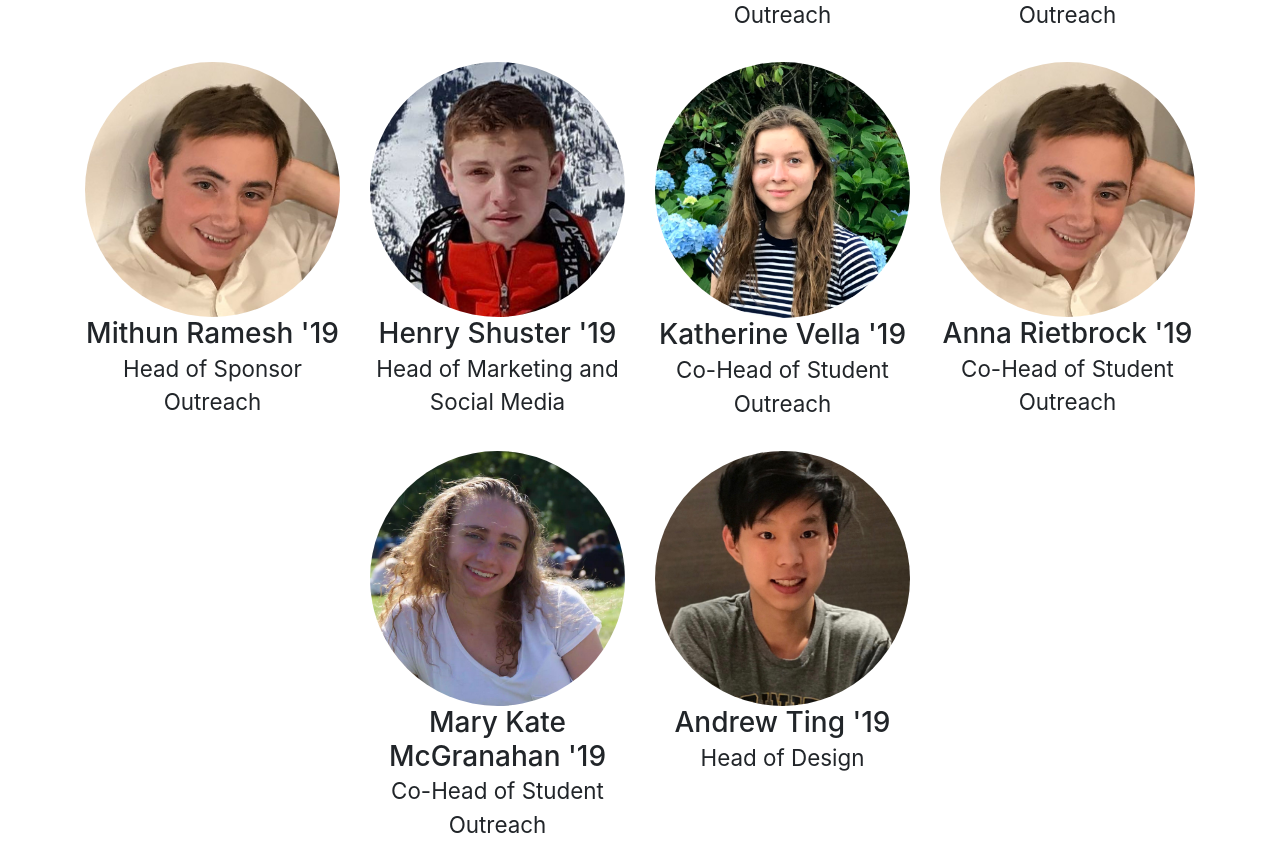
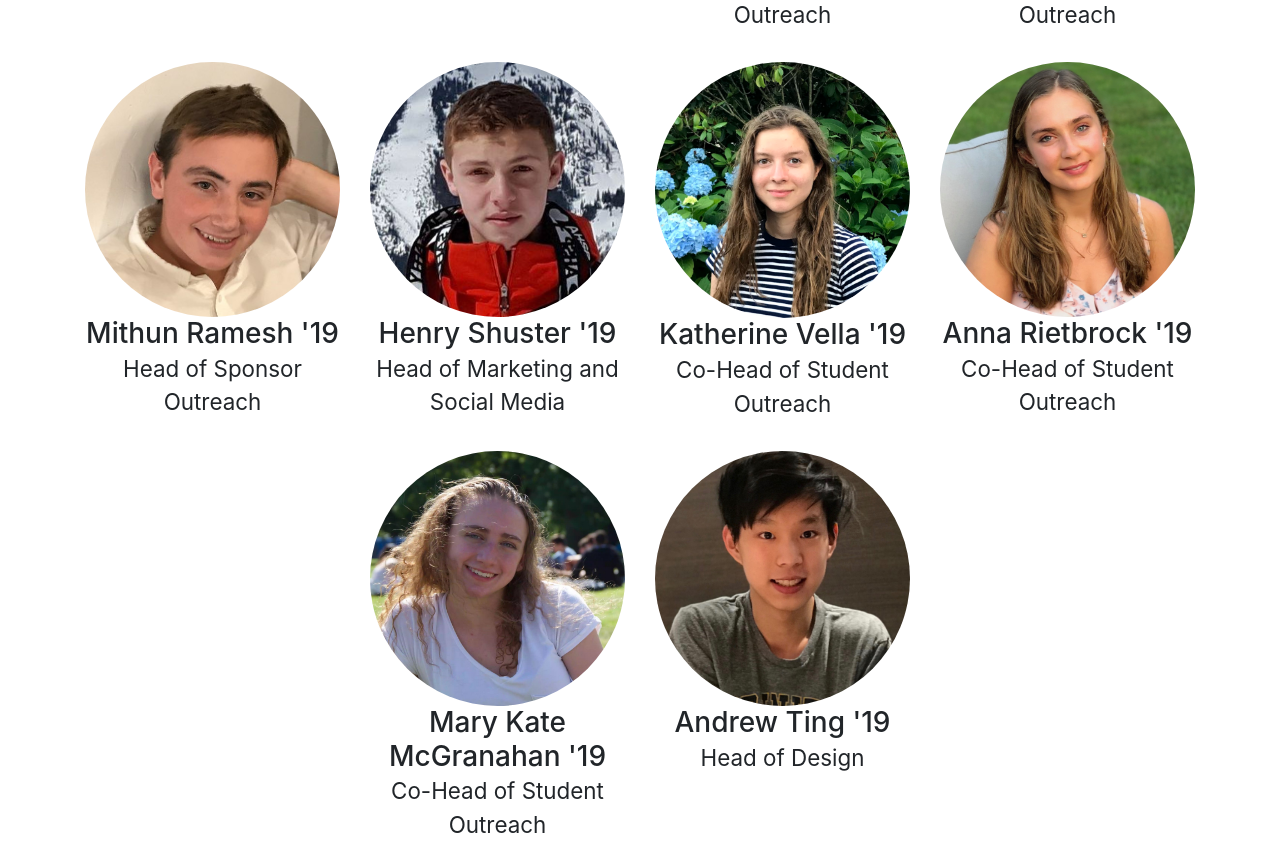
Before and after one commit to ayeshaali/hacktrinVI, a website with bundled scripts: page index.html in a window 1280 px wide. Shown: the part 4465-5324 px from the top of the page. Built offline with nearby package versions, Linux system fonts and the light colour scheme.

Commit message:
team pics

```diff
--- a/index.html
+++ b/index.html
@@ -380,7 +380,7 @@
               </h3>
             </div>
             <div class="col-lg-3 col-sm-6 text-center mb-4">
-              <img class="rounded-circle img-fluid d-block mx-auto" src="img/team/matteo.jpg" alt="">
+              <img class="rounded-circle img-fluid d-block mx-auto" src="img/team/anna.jpeg" alt="">
               <h3>Anna Rietbrock '19
                 <br>
                 <small>Co-Head of Student Outreach</small>
```
Also changed, not shown: img/team/anna.jpeg (added).
